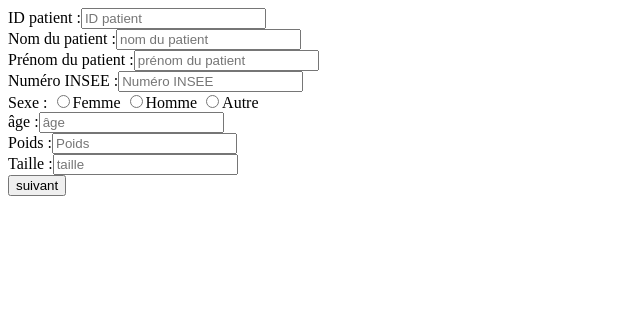
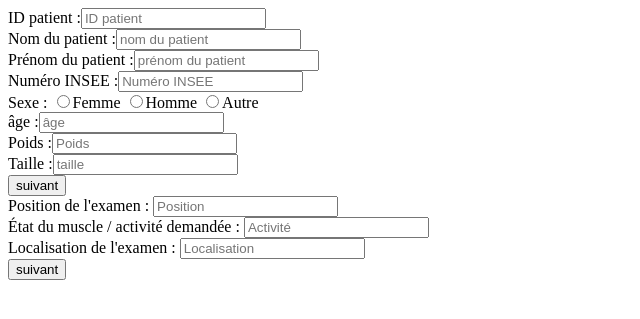
Before and after one commit to A-Louarn/DICOM, a PHP site: page / in a window 1280 px wide. Shown: the top 319 px of the page, without its empty margins (0-640 px from the left). Run offline with PHP 8.4, Linux system fonts and the light colour scheme.

Commit message:
page 2 done

```diff
--- a/index.php
+++ b/index.php
@@ -17,6 +17,32 @@
                 <label for="taille-patient">Taille :</label><input type="number" id="taille-patient" name="taille-patient" placeholder="taille"/><br />
                 <input type="button" value="suivant"/>
             </div>
+            <div id="reglagesExamen">
+                <label for="position-examen">Position de l'examen :</label>
+                    <input type="text" id="position-examen" list="liste-positions-examen" placeholder="Position"/>
+                    <datalist id="liste-positions-examen">
+                       <option>Debout</option>
+                       <option>Allong&eacute;</option>
+                    </datalist>
+                    <br />
+                <label for="activite-examen">&Eacute;tat du muscle / activit&eacute; demand&eacute;e :</label>
+                    <input type="text" id="activite-examen" list="liste-activites-examen" placeholder="Activit&eacute;"/>
+                    <datalist id="liste-activites-examen">
+                        <option>Repos</option>
+                        <option>Contraction</option>
+                        <option>Extension</option>
+                    </datalist>
+                    <br />
+                <label for="localisation-examen">Localisation de l'examen :</label>
+                    <input type="text" id="localisation-examen" list="liste-localisations-examen" placeholder="Localisation"/>
+                    <datalist id="liste-localisations-examen">
+                        <option>Bras</option>
+                        <option>Mollet</option>
+                        <option>Ventre</option>
+                    </datalist>
+                    <br />
+                <input type="button" value="suivant"/>
+            </div>
         </form>
     </body>
 </html>
```
